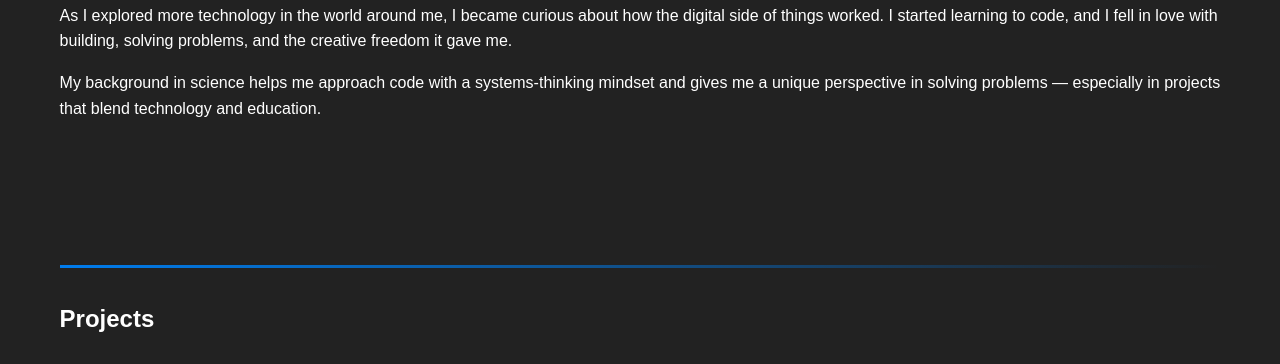
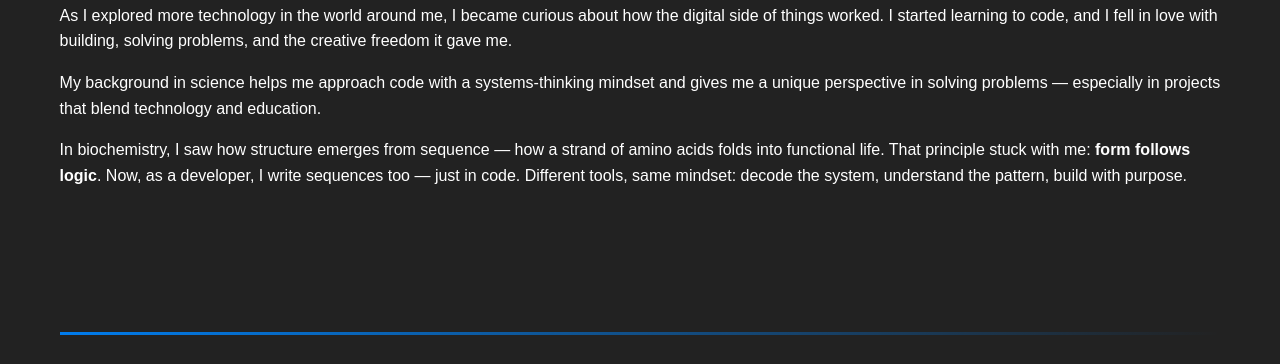
Before and after one commit to ntsako718/ntsako-portfolio, a plain HTML site: page index.html in a window 1280 px wide. Shown: the part 1191-1555 px from the top of the page. Drawn offline with nearby package versions, Linux system fonts and the light colour scheme.

Commit message:
indexupdate

```diff
--- a/index.html
+++ b/index.html
@@ -69,6 +69,12 @@
                     My background in science helps me approach code with a systems-thinking mindset and gives me a unique perspective
                     in solving problems — especially in projects that blend technology and education.
                 </p>
+                <p>
+                    In biochemistry, I saw how structure emerges from sequence — how a strand of amino acids folds into functional life.
+                    That principle stuck with me: <strong>form follows logic</strong>. Now, as a developer, I write sequences too — just
+                    in code. Different tools, same mindset: decode the system, understand the pattern, build with purpose.
+                </p>
+
                 </section>
 
 
```
